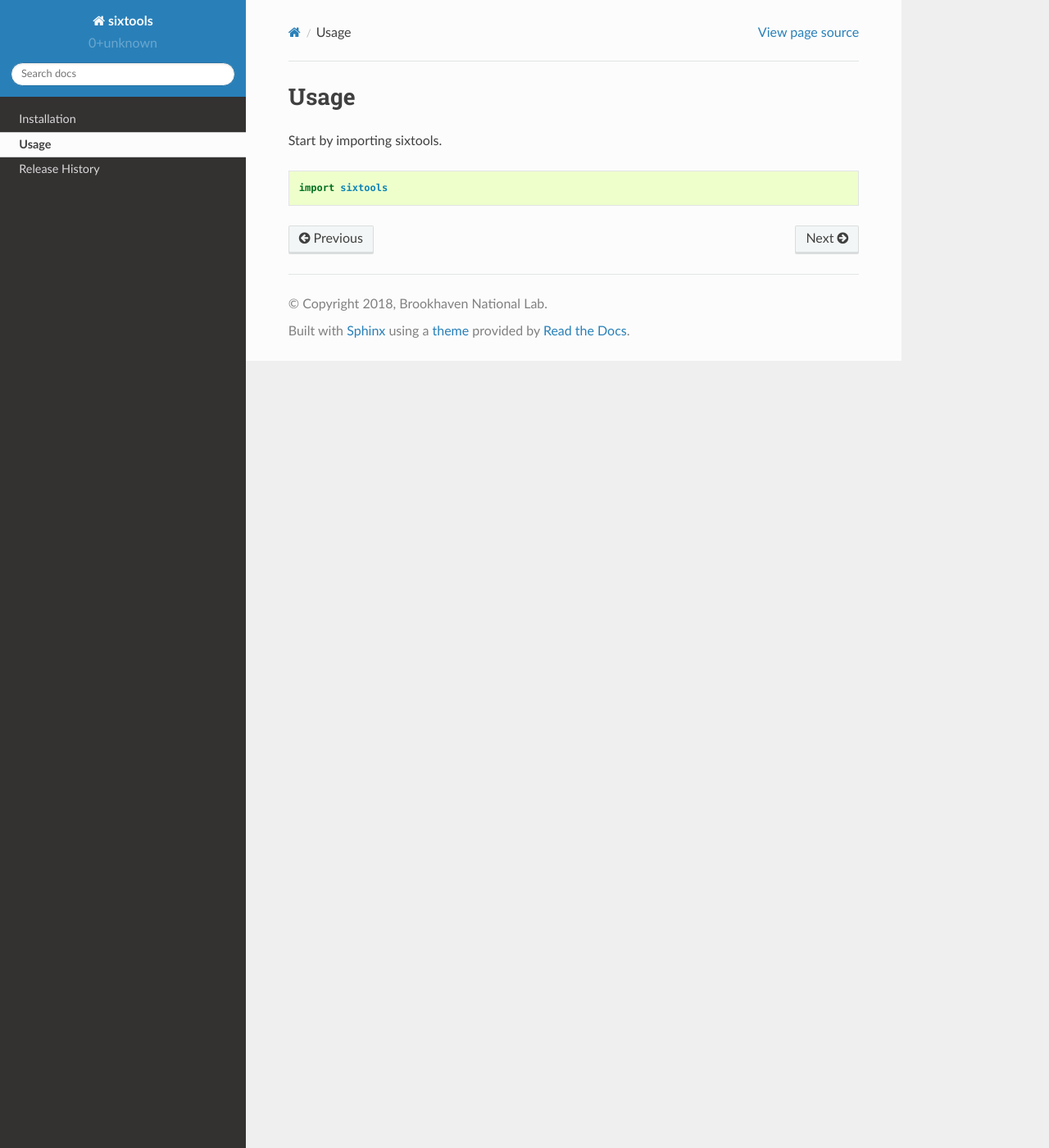
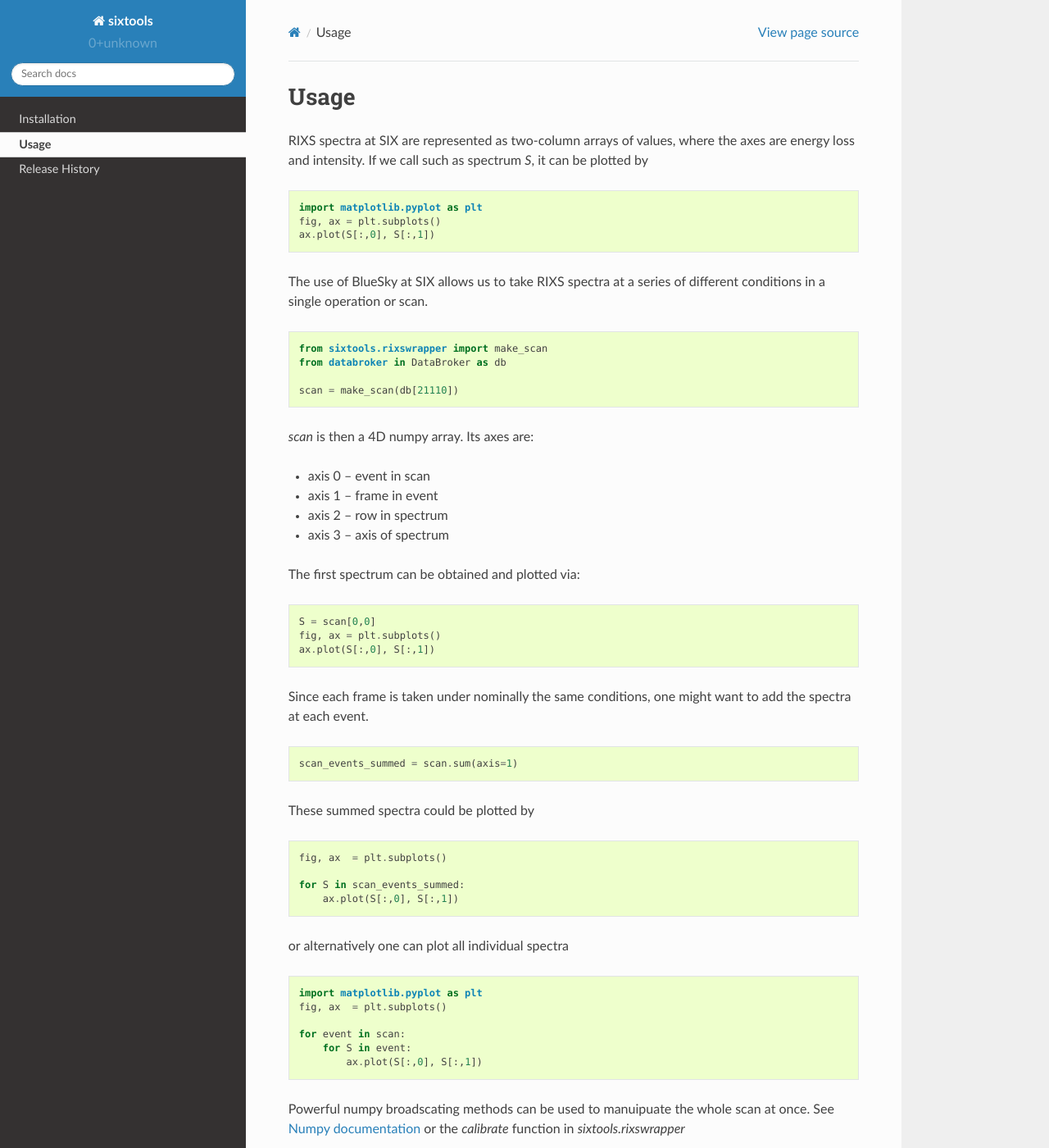
Before and after one commit to NSLS-II-SIX/sixtools, a Sphinx documentation site: the page built from docs/source/usage.rst, in a window 1280 px wide and 1400 px high. Shown: the whole window at 82% size. Built offline with Sphinx 7.4.7 and the Read the Docs theme 2.0.0, drawn with Linux system fonts in a browser that asks for light colours.

Commit message:
Explain the scan 4D object

```diff
--- a/docs/source/usage.rst
+++ b/docs/source/usage.rst
@@ -2,8 +2,63 @@
 Usage
 =====
 
-Start by importing sixtools.
+RIXS spectra at SIX are represented as two-column arrays of values, where the axes are energy loss and intensity. If we call such as spectrum `S`, it can be plotted by
 
 .. code-block:: python
 
-    import sixtools
+    import matplotlib.pyplot as plt
+    fig, ax = plt.subplots()
+    ax.plot(S[:,0], S[:,1])
+
+The use of BlueSky at SIX allows us to take RIXS spectra at a series of different conditions in a single operation or scan.
+
+.. code-block:: python
+
+    from sixtools.rixswrapper import make_scan
+    from databroker in DataBroker as db
+
+    scan = make_scan(db[21110])
+
+`scan` is then a 4D numpy array. Its axes are:
+
+* axis 0 -- event in scan
+* axis 1 -- frame in event
+* axis 2 -- row in spectrum
+* axis 3 -- axis of spectrum
+
+The first spectrum can be obtained and plotted via:
+
+.. code-block:: python
+
+    S = scan[0,0]
+    fig, ax = plt.subplots()
+    ax.plot(S[:,0], S[:,1])
+
+Since each frame is taken under nominally the same conditions, one might want to add the spectra at each event.
+
+.. code-block:: python
+
+    scan_events_summed = scan.sum(axis=1)
+
+These summed spectra could be plotted by
+
+.. code-block:: python
+
+    fig, ax  = plt.subplots()
+
+    for S in scan_events_summed:
+        ax.plot(S[:,0], S[:,1])
+
+or alternatively one can plot all individual spectra
+
+.. code-block:: python
+
+    import matplotlib.pyplot as plt
+    fig, ax  = plt.subplots()
+
+    for event in scan:
+        for S in event:
+            ax.plot(S[:,0], S[:,1])
+
+Powerful numpy broadscating methods can be used to manuipuate the whole scan at once. See `Numpy documentation
+<https://docs.scipy.org/doc/numpy/user/basics.broadcasting.html>`_ or the `calibrate` function in `sixtools.rixswrapper`
```
